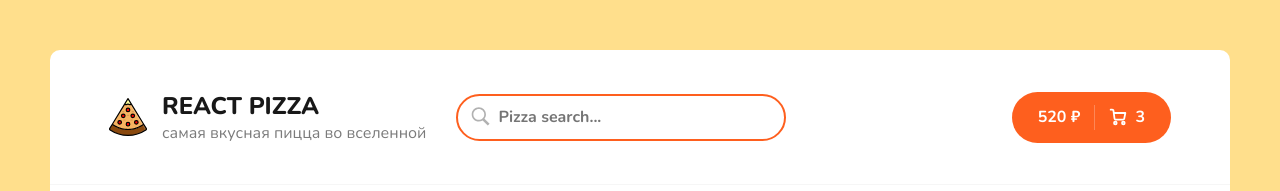
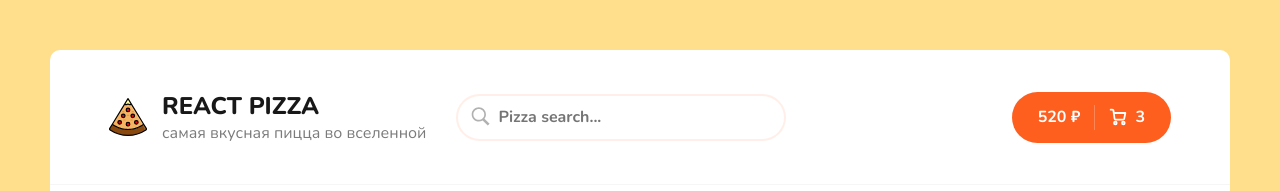
Before and after one commit to Elijah-I/React-Pizza, a React (Create React App) app: page / in a window 1280 px wide. Shown: the top 191 px of the page. Built offline with nearby package versions, Linux system fonts and the light colour scheme; no server answers.

Commit message:
feat: implement auto-focus on search after dropping

```diff
--- a/src/components/Search/index.jsx
+++ b/src/components/Search/index.jsx
@@ -2,10 +2,17 @@ import React from "react";
 import { useDispatch, useSelector } from "react-redux";
 import { setSearch } from "../../redux/slices/searchingSlice";
 import styles from "./index.module.scss";
+import { current } from "@reduxjs/toolkit";
 
 export const Search = () => {
   const { search } = useSelector((state) => state.searching);
   const dispatch = useDispatch();
+  const inputRef = React.useRef();
+
+  const dropSearch = () => {
+    dispatch(setSearch(""));
+    inputRef.current.focus();
+  };
 
   return (
     <div className={styles.search}>
@@ -24,13 +31,11 @@ export const Search = () => {
         onChange={(e) => dispatch(setSearch(e.target.value))}
         className={styles.search__input}
         type="search"
+        ref={inputRef}
         placeholder="Pizza search..."
       />
       {search && (
-        <div
-          className={styles.search__drop}
-          onClick={() => dispatch(setSearch(""))}
-        >
+        <div className={styles.search__drop} onClick={dropSearch}>
           <svg
             xmlns="http://www.w3.org/2000/svg"
             viewBox="0 0 1024 1024"
--- a/src/components/Search/index.module.scss
+++ b/src/components/Search/index.module.scss
@@ -23,7 +23,7 @@
     font-weight: 600;
     font-size: 16px;
     border-radius: 25px;
-    border: 2px solid $orange;
+    border: 2px solid transparentize($orange, 0.9);
     transition: all 0.2s ease;
 
     &:focus {
```
